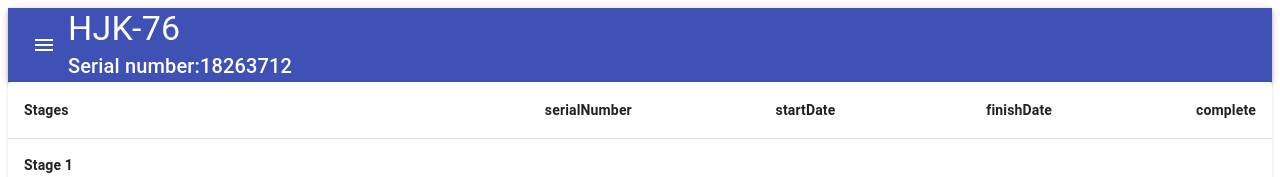
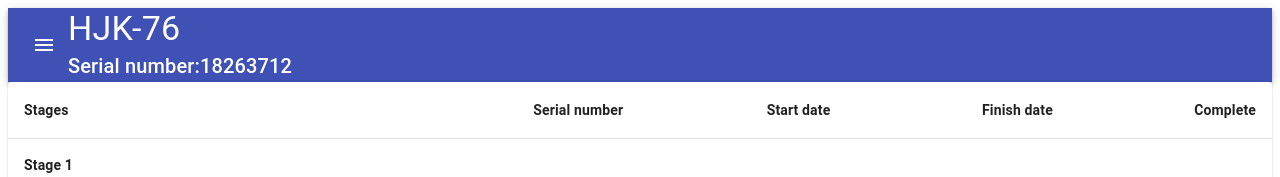
Before and after one commit to nik-prostok/prizm, a React (Create React App) app: page /unit/0 in a window 1280 px wide. Shown: the top 177 px of the page. Built offline with nearby package versions, Linux system fonts and the light colour scheme.

Commit message:
fix titles 2

```diff
--- a/src/components/Steps/List.tsx
+++ b/src/components/Steps/List.tsx
@@ -27,10 +27,10 @@ export const StepsList = (props: Unit) => {
                 <TableHead>
                     <TableRow>
                         <TableCell><strong>Stages</strong></TableCell>
-                        <TableCell align="right"><strong>serialNumber</strong></TableCell>
-                        <TableCell align="right"><strong>startDate</strong></TableCell>
-                        <TableCell align="right"><strong>finishDate</strong></TableCell>
-                        <TableCell align="right"><strong>complete</strong></TableCell>
+                        <TableCell align="right"><strong>Serial number</strong></TableCell>
+                        <TableCell align="right"><strong>Start date</strong></TableCell>
+                        <TableCell align="right"><strong>Finish date</strong></TableCell>
+                        <TableCell align="right"><strong>Complete</strong></TableCell>
                     </TableRow>
                 </TableHead>
                 <TableBody>
```
